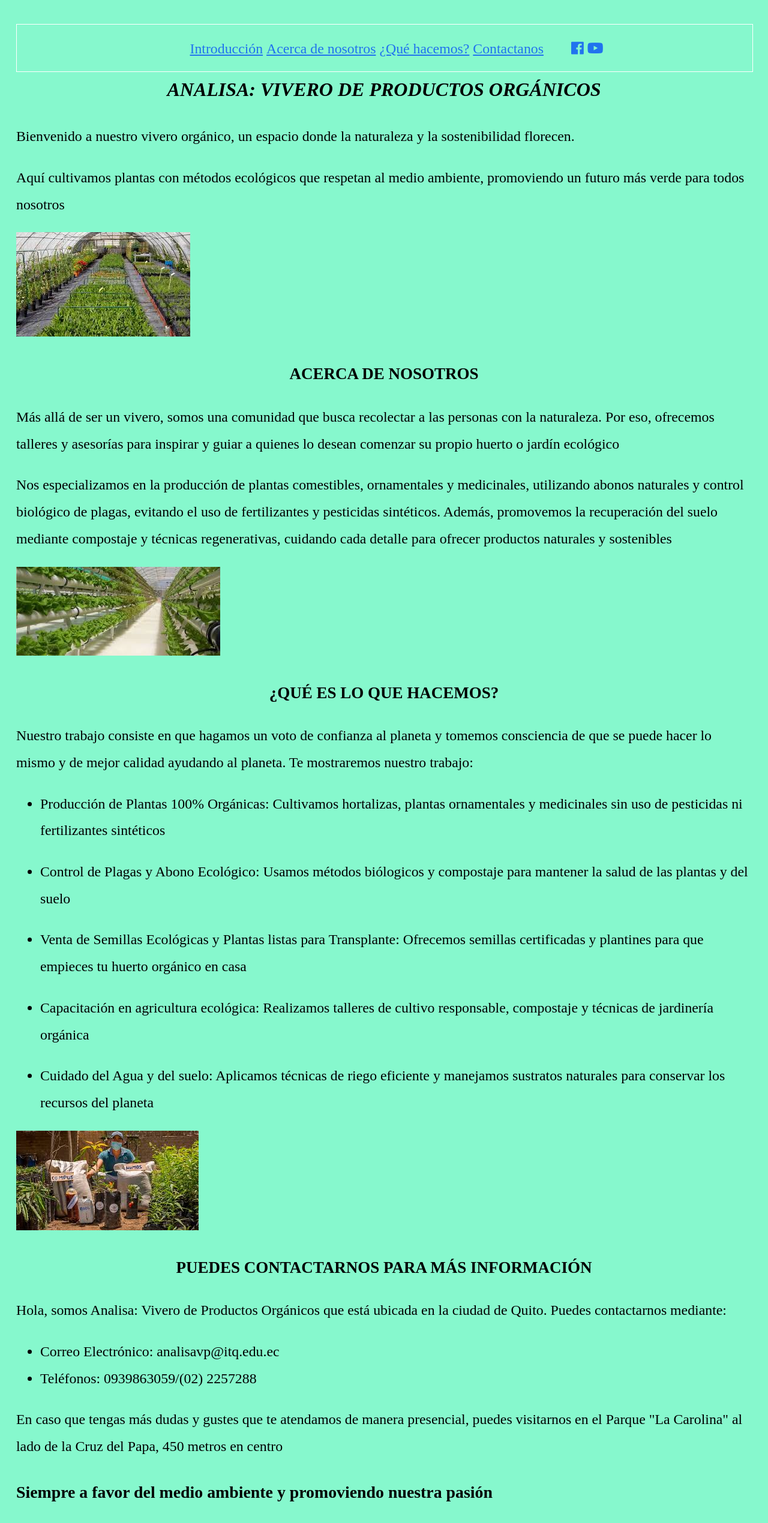
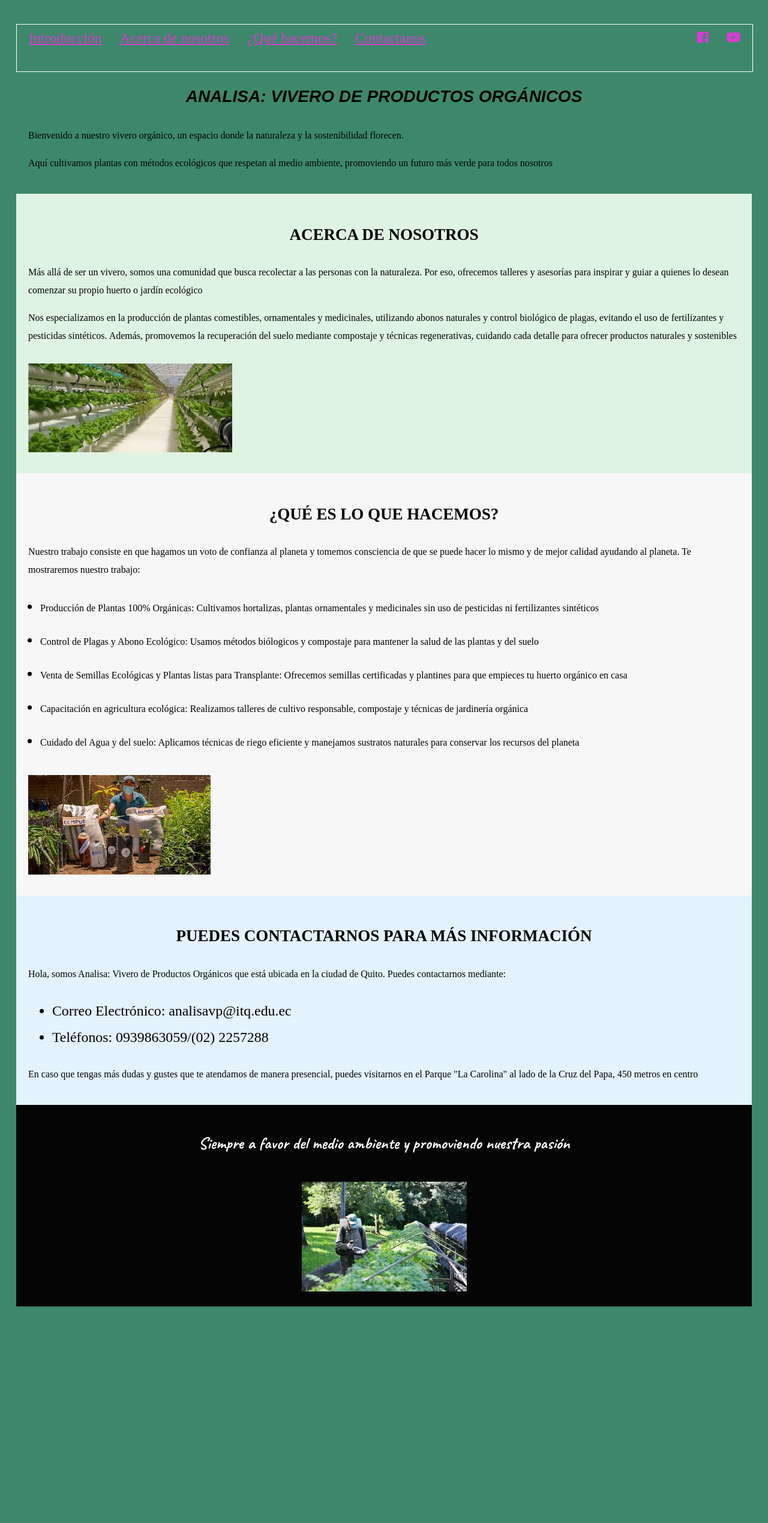
Before and after one commit to AlejandroBedoyaSuarez/vivero, a plain HTML site: page index.html in a window 1280 px wide. Shown: the top 2539 px of the page at 60% size. After the commit the page ends 2178 px from the top, so only its background shows below. Drawn offline with Linux system fonts and the light colour scheme; a web font is replaced by a local one.

Commit message:
Finalización Prueba Parcial

```diff
--- a/estilos/base.css
+++ b/estilos/base.css
@@ -1 +1,9 @@
 @import url(font-awesome/css/fontawesome-all.css);
+/*Para titulos*/
+@import url('https://fonts.googleapis.com/css2?family=Agdasima:wght@400;700&display=swap');
+/*Para textos normales h3 para abajo*/
+@import url('https://fonts.googleapis.com/css2?family=Agdasima:wght@400;700&family=Josefin+Sans:ital,wght@0,100..700;1,100..700&display=swap');
+/*Para los links*/
+@import url('https://fonts.googleapis.com/css2?family=Agdasima:wght@400;700&family=Caveat:wght@400..700&family=Josefin+Sans:ital,wght@0,100..700;1,100..700&display=swap');
+/*Para el footer*/
+@import url('https://fonts.googleapis.com/css2?family=Agdasima:wght@400;700&family=Caveat:wght@400..700&family=Josefin+Sans:ital,wght@0,100..700;1,100..700&family=Yellowtail&display=swap');
--- a/estilos/main.css
+++ b/estilos/main.css
@@ -1,162 +1,283 @@
-/* Tamaño del contenido de toda la pagina*/
+/*Estilo global para el contenido de toda la página*/
 html {
     font-size: 14px;
-    margin-left: 15px;
-    margin-right: 15px;
+    /*Define el tamaño base de fuente en 14px*/
+    margin: 0 15px;
+    /*Establece un margen de 15px en los lados*/
 }
 
-/*voy a usar mediasquery para hacer adaptable la letra a un dispositivo diferente*/
-@media screen and(max-width:500px) {
+/*Media query para pantallas pequeñas (máximo 500px de ancho)*/
+@media (max-width: 500px) {
     html {
-        font-size: 9.41176rem;
-        flex-direction: column;
-        display: flexbox;
-        text-align: center;
+        font-size: 12px;
+        /*Reduce el tamaño de la fuente a 12px en pantallas pequeñas*/
+    }
+}
 
-    }
-/*Cambia una columna a una sola pantalla*/
-    html, body{
-        font-size: 9.41176px;
-        flex-direction: column;
-    }
-
-
-    html, body, a{
-        font-size: 9.41176px;
-        flex-direction: column;
-    }
-
-    html, body, .s-header {
-
-            font-size: 9.41176px;
-            flex-direction: column;
-            display: flex;
-    }
-
-
-
-}
-@media screen and (max-width: 400px){
-
-};
-
-
-/*Los elementos del heigth usaran el 100% de sus contenedores*/
+/*HTML y body ocupan el 100% del alto del viewport*/
 html,
 body {
     height: 100%;
 }
 
-/*Se cambiara tanto el tipo de letra, tambien el color del fondo*/
+/*Estilos para el cuerpo de la página*/
 body {
-    background: #86f8cd;
-    /*Seleccionar el tipo de letra en funcion al codio en base*/
-    font-family: 'Times New Roman', Times, serif ;
-    /*La etiqueta rem va a coger el tamaño padre que es 16px y lo multiplicara por 1.7*/
+    background: #3d886b;
+    /*Fondo verde claro*/
+    font-family: 'Times New Roman', Times, serif;
+    /*Fuente serif clásica*/
     font-size: 1.7rem;
+    /*Tamaño de fuente calculado: 14px * 1.7 = 27.2px*/
     font-style: normal;
-    /*Hace a la letra un poco mas ancha*/
     font-weight: normal;
-    /*Es el ancho que existe entre los espacios de las palabras o sangria*/
     line-height: 1.882;
+    /*Espaciado entre líneas*/
     color: black;
-    /*Le va a dar un margen desde el interior de un contenedor hacia el exterior*/
     margin: 0;
-    /*Le va a dar un margen desde el exterior hacia el interior del contenedor*/
     padding: 12px;
+    /*Relleno dentro del cuerpo*/
 }
 
-/*Estilos a los links*/
-a {
-    color: #2173ee;
-    transition: all 0.3s ease-in-out;
+/*Ajustes de fuente para pantallas pequeñas*/
+@media (max-width: 500px) {
+    body {
+        font-size: 1rem;
+        /*Tamaño más pequeño para mejorar la legibilidad en pantallas móviles*/
+    }
 }
 
-/*Transicion de estilos para los links*/
+/*Estilos para los enlaces*/
+a {
+    color: #dd3ad5;
+    /*Color inicial del enlace*/
+    transition: all 0.3s ease-in-out;
+    /* Transición suave de 0.3s en los estilos */
+}
+
 a:hover,
-/*Le genera un pequeño brillo*/
 a:focus,
-/*se activa la función del brillo*/
 a:active {
-    color: rgb(7, 253, 7);
+    color: rgb(212, 48, 19);
+    /*Cambio de color al interactuar con el enlace*/
 }
- /*Aquì modificamos el h1 para que sea 32px de grande, familia agdasima, 255 de weight, sea cursiva, sea negrilla, alineada al centro y todo en mayùsculas*/
- h1 {
-    font-size: 32px;
+
+/*Estilos para el encabezado principal (h1)*/
+h1 {
+    font-size: 2rem;
+    font-family: sans-serif;
+    font-weight: bold;
+    font-style: italic;
+    text-align: center;
+    text-transform: uppercase;
+    /*Convierte el texto a mayúsculas*/
+}
+
+/*Estilos para el segundo encabezado (h2)*/
+h2 {
+    font-size: 27px;
     font-family: Agdasima;
-    font-weight: 500;
-    font-style: italic;
+    /*Fuente personalizada*/
     font-weight: bold;
     text-align: center;
     text-transform: uppercase;
-
- }
-  /*Aquì modificamos el h2 para que sea 32px de grande, familia agdasima, 255 de weight, sea cursiva, sea negrilla, alineada al centro y todo en mayùsculas*/
-h2 {
-    font-size: 27px;
-    font-family: Agdasima;
-    font-weight: 500;
-    font-weight: bold;
-    text-align: center;
-    text-transform: uppercase;
-
 }
 
-.s-header{
-    position: relative ;
-    /*De arriva para abajo*/
+/*Estilos para los párrafos*/
+p {
+    font-size: 16px;
+    font-family: 'Josefin';
+    /* Fuente 'Josefin' */
+    font-weight: normal;
+    text-align: left;
+    /*Alineación a la izquierda*/
+}
+
+/*Estilos para el encabezado principal (header)*/
+.s-header {
+    position: relative;
     top: 2rem;
-    /*De derecha a la izquierda*/
-    right:0 ;
-    /*De izquierda a la derecha*/
-    left:0;
-    /*De abajo para arriva*/
-    bottom:0;
+    /*Mueve el encabezado 2 rem hacia abajo*/
     width: 100%;
     border: 1px solid white;
     height: 78px;
+    /*Altura fija del encabezado*/
     text-align: center;
 }
-.s-header.sticky{
+
+/*Encabezado pegajoso (sticky), que permanece fijo al hacer scroll*/
+.s-header.sticky {
     background: #050505;
+    /* Fondo negro */
     position: fixed;
     top: 0;
-    left:0;
+    /*Fijado en la parte superior de la página*/
+    left: 0;
+    /*Alineado a la izquierda*/
 }
-.header-logo{
-    display: inline-block;
-    margin: 6px 0;
-    position: absolute;
-    top: 50%;
-    left: 40px;
+
+/*Contenedor principal de navegación*/
+.header-nav-wrap {
+    display: flex;
+    justify-content: space-between;
+    /*Distribuye los elementos de navegación*/
+    align-items: center;
+    /*Alinea los elementos verticalmente*/
+    padding: 0 20px;
+    /*Espacio horizontal dentro del contenedor*/
 }
-.header-logo a{
+
+/* Lista de navegación */
+.header-nav-wrap ul {
+    display: flex;
+    /*Los enlaces aparecen en línea*/
+    gap: 30px;
+    /*Espacio entre cada enlace*/
+    list-style: none;
+    /* Sin viñetas en la lista */
+    margin: 0;
+    /*Sin márgenes*/
+    padding: 0;
+    /*Sin padding*/
+}
+
+/*Estilos para los enlaces dentro de la lista de navegación*/
+.header-nav-wrap li a {
     display: block;
-    margin :0;
-    padding: 0;
-    outline: 0;
-    border: none;
-    transition: all .3s;
+    /*Los enlaces ocupan todo el espacio del elemento <li>*/
+    line-height: calc(78px-(18px*2));
+    /*Ajusta la altura de línea para centrar el texto*/
 }
-.header-logo img{
-    width: 132px;
-    height: 36px;
-    margin: 0;
+
+/*Estilos para la navegación en pantallas pequeñas*/
+@media (max-width: 500px) {
+    .header-nav-wrap ul {
+        flex-direction: column;
+        /*Cambia la dirección a columna en pantallas pequeñas*/
+        text-align: center;
+    }
 }
-.header-nav-wrap{
-    display: inline-block;
+
+/*Estilos para los iconos de redes sociales*/
+.header-social {
+    display: flex;
+    /* Alinea los iconos en una línea */
+    gap: 15px;
+    /* Espacio entre los iconos */
 }
-.header-nav-wrap ul{
-    display: inline-block;
-    list-style: none;
-    margin-left: 0;
-    margin-top: 18px;
+
+/*Tamaño de los iconos de redes sociales*/
+.header-social a {
+    font-size: 1.5rem;
+    /* Tamaño del icono */
 }
-.header-nav-wrap li{
-    display: inline-block;
-    padding: 0;
+
+/*Estilos para los enlaces al pasar el ratón por encima*/
+.header-nav-wrap li a:hover,
+.header-social a:hover {
+    color: rgb(212, 48, 19);
+    /*Cambio de color al pasar el ratón*/
 }
-.header-nav-wrap li a{
-    display: block;
-    line-height: calc(78px-(18px*2));
+
+/*Ajustes para la navegación en pantallas medianas*/
+@media (max-width: 768px) {
+    .header-nav-wrap {
+        flex-direction: column;
+        /*Cambia la disposición a columna*/
+        align-items: center;
+        /*Alinea los elementos al centro*/
+    }
+
+    .header-nav-wrap ul {
+        gap: 15px;
+        /*Menor espacio entre los enlaces en pantallas medianas*/
+    }
 }
+
+/*Estilos para la sección de introducción*/
+.Introducción {
+    padding: 20px;
+    text-align: center;
+}
+
+/* Estilos para la sección "Acerca de nosotros" */
+.about-us {
+    background: #dff3e3;
+    /* Fondo verde claro */
+    padding: 20px;
+}
+
+.about-us img {
+    max-width: 100%;
+    height: auto;
+    /* Mantiene la proporción de la imagen */
+    margin-top: 15px;
+}
+
+/* Estilos para la sección de actividades */
+.do-it {
+    background: #f7f7f7;
+    padding: 20px;
+}
+
+.do-it ul {
+    padding-left: 20px;
+    /* Espacio a la izquierda de la lista */
+}
+
+.do-it img {
+    max-width: 100%;
+    height: auto;
+    /* Mantiene la proporción de la imagen */
+    margin-top: 15px;
+}
+
+/* Estilos para la sección de contacto */
+.Contact {
+    background: #e3f2fd;
+    /* Fondo azul claro */
+    padding: 20px;
+}
+
+/* Estilos para el pie de página */
+footer {
+    background: #050505;
+    color: white;
+    text-align: center;
+    padding: 10px;
+    font-family: 'Caveat';
+    /* Fuente del pie de página */
+}
+
+footer img {
+    max-width: 100%;
+    height: auto;
+    margin-top: 10px;
+}
+
+/* Ajustes generales para pantallas pequeñas */
+@media (max-width: 500px) {
+
+    h1,
+    h2 {
+        font-size: 1.5rem;
+        /* Reduce el tamaño de los encabezados */
+    }
+
+    p {
+        font-size: 14px;
+        /* Reduce el tamaño del texto en párrafos */
+    }
+
+    .header-logo img {
+        width: 100px;
+        height: 28px;
+        /* Tamaño ajustado de los logos en pantallas pequeñas */
+    }
+
+    .s-header {
+        height: auto;
+        /* Ajusta la altura del encabezado */
+        padding: 10px 0;
+        /* Reduce el relleno */
+    }
+}
--- a/index.html
+++ b/index.html
@@ -27,8 +27,10 @@
             <!--Creamos una lista desordenada para las redes sociales
             ======================================-->
             <ul class="header-social">
-                <li><a href="https://facebook.com/Alejandro Bedoya"><i class="fab fa-facebook" aria-hidden="true"></i></a></li>
-                <li><a href="https://youtube.com/juangangelrtvagro?si=Np_wko0wTMBx4M0O"><i class="fab fa-youtube" aria-hidden="true"></i></a></li>
+                <li><a href="https://www.facebook.com/kiritokunpMH/"><i class="fab fa-facebook"
+                            aria-hidden="true"></i></a></li>
+                <li><a href="https://youtube.com/juangangelrtvagro?si=Np_wko0wTMBx4M0O"><i class="fab fa-youtube"
+                            aria-hidden="true"></i></a></li>
             </ul>
         </nav>
     </header>
@@ -47,7 +49,6 @@
                 <p>Aquí cultivamos plantas con métodos ecológicos que respetan al medio ambiente, promoviendo un futuro
                     más
                     verde para todos nosotros</p>
-                <img src="imagenes/imagen que somos.jpg" alt="">
             </div>
         </div>
     </section>
@@ -141,11 +142,13 @@
             </div>
         </div>
     </section>
-
+<!--Empezamos nuestro Footer o Pie de Pagina-->
     <footer>
+        <!--últi para poder poner mensaje de fondo-->
         <div>
             <h3>Siempre a favor del medio ambiente y promoviendo nuestra pasión</h3>
         </div>
+        <!--Imagen que nos ayuda con nuestra finalización de la página-->
         <div>
             <img src="imagenes/footer.jpg" alt="imagenfinal">
         </div>
```
